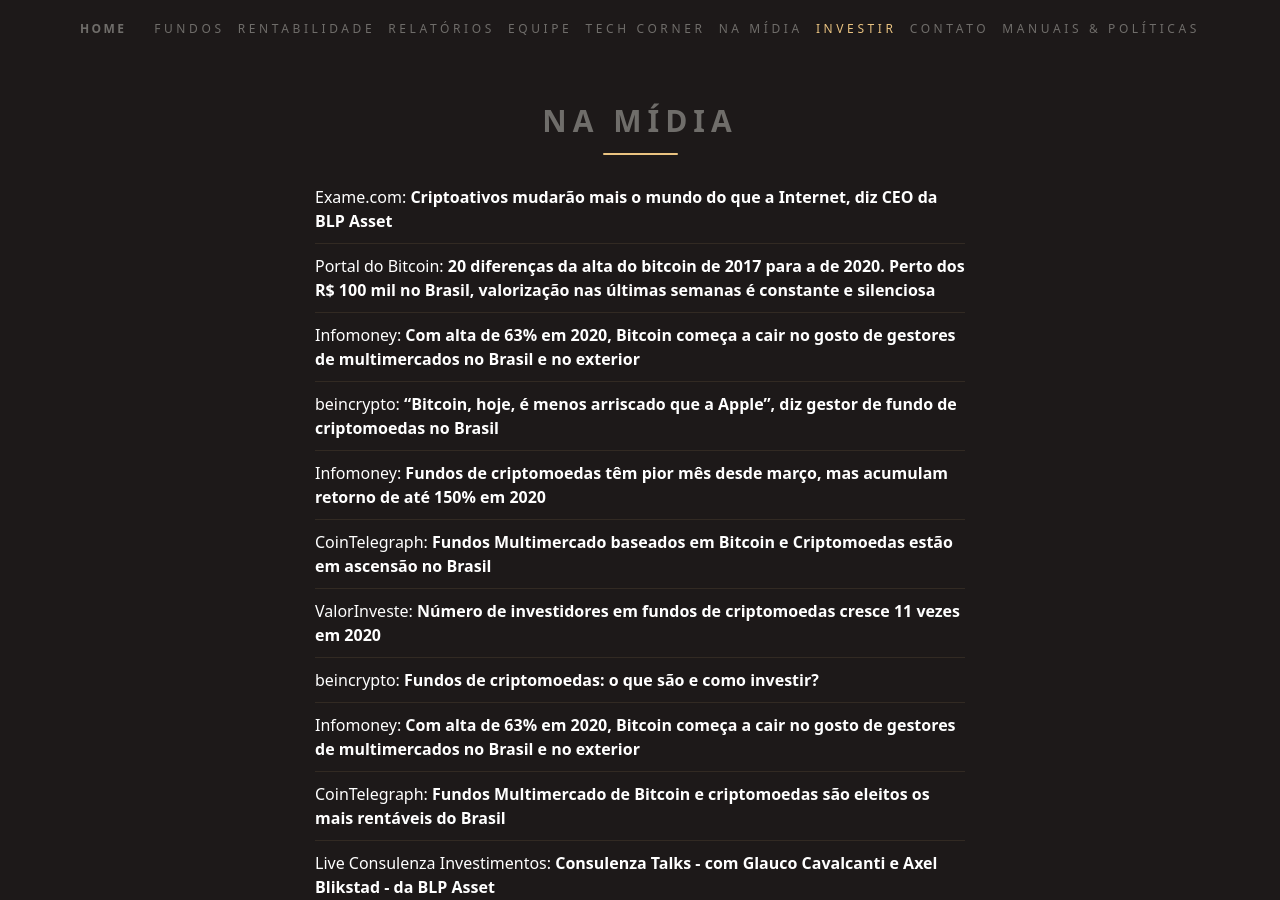
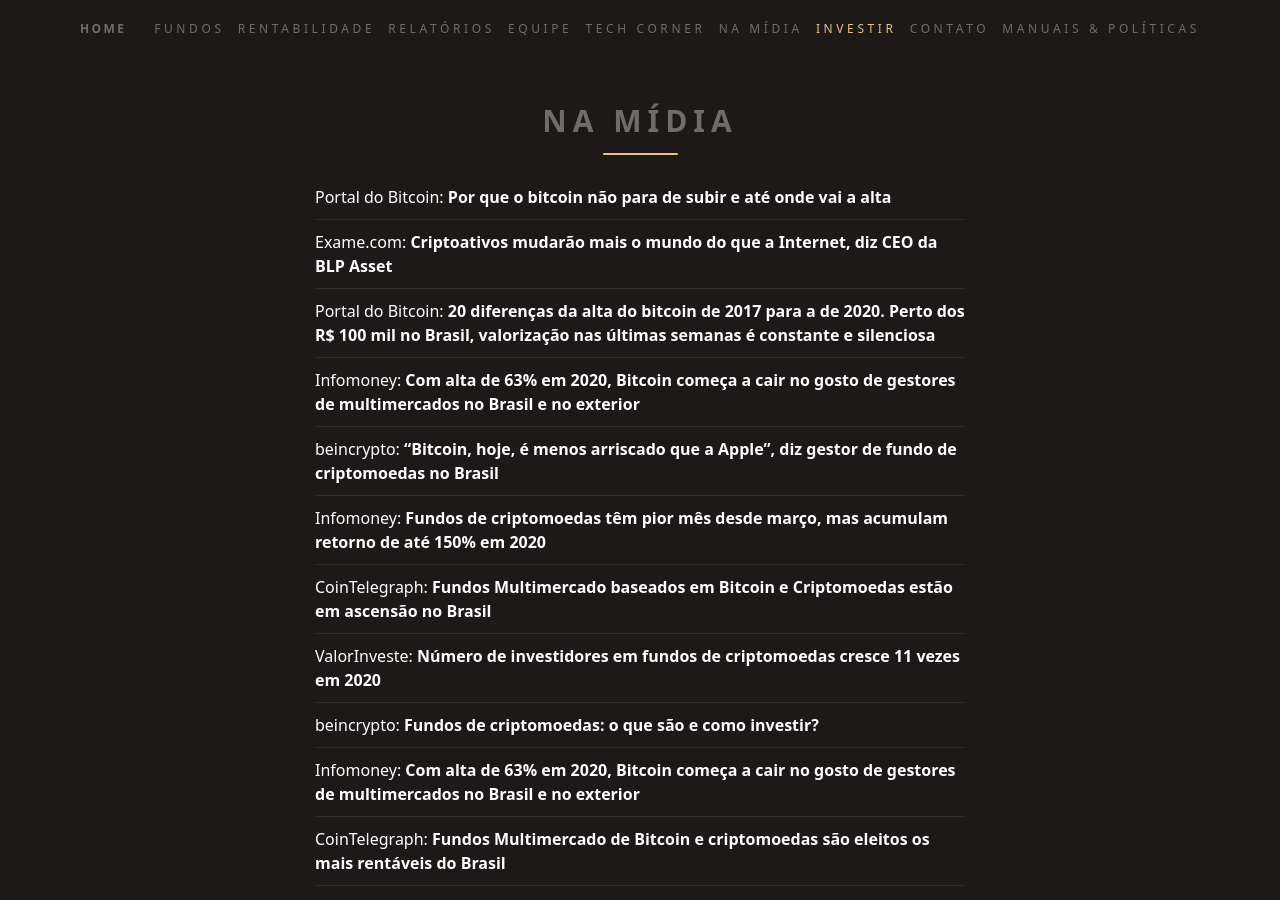
Before and after one commit to ateliedetemas/blpcrypto, a Jekyll site: the page built from _pages/na-midia.md, in a window 1280 px wide and 900 px high. Built offline with Jekyll 4.4.1, drawn with Linux system fonts in a browser that asks for light colours.

Commit message:
Update na-midia.md

```diff
--- a/_pages/na-midia.md
+++ b/_pages/na-midia.md
@@ -3,6 +3,7 @@ lang: pt
 layout: page
 title: Na Mídia
 ---
+|[Portal do Bitcoin: **Por que o bitcoin não para de subir e até onde vai a alta**](https://portaldobitcoin.uol.com.br/por-que-o-bitcoin-nao-para-de-subir-e-ate-onde-vai-a-alta/)
 |[Exame.com: **Criptoativos mudarão mais o mundo do que a Internet, diz CEO da BLP Asset**](https://exame.com/future-of-money/perspectivas-2021/criptoativos-mudarao-mais-o-mundo-do-que-a-internet-diz-ceo-da-blp-asset/)
 |[Portal do Bitcoin: **20 diferenças da alta do bitcoin de 2017 para a de 2020. Perto dos R$ 100 mil no Brasil, valorização nas últimas semanas é constante e silenciosa**](https://portaldobitcoin.uol.com.br/20-diferencas-da-alta-do-bitcoin-de-2017-para-a-de-2020/)
 |[Infomoney: **Com alta de 63% em 2020, Bitcoin começa a cair no gosto de gestores de multimercados no Brasil e no exterior**](https://www.infomoney.com.br/onde-investir/com-alta-de-63-em-2020-bitcoin-comeca-a-cair-no-gosto-de-gestores-de-multimercados-no-brasil-e-no-exterior/?utm_medium=email&_hsmi=98442642&_hsenc=p2ANqtz--1AAumvOJ9LYkg4qILf3iOzl8JRo9LlgDNGVeDWrLM3XA5w3wJnnZ-MKDrXZ-95LmdPUCwZT17WZYxRXnDqzAeRdSvAIXEbpMOAs1t8FqiyRwewYM&utm_content=98442642&utm_source=hs_email)
```
